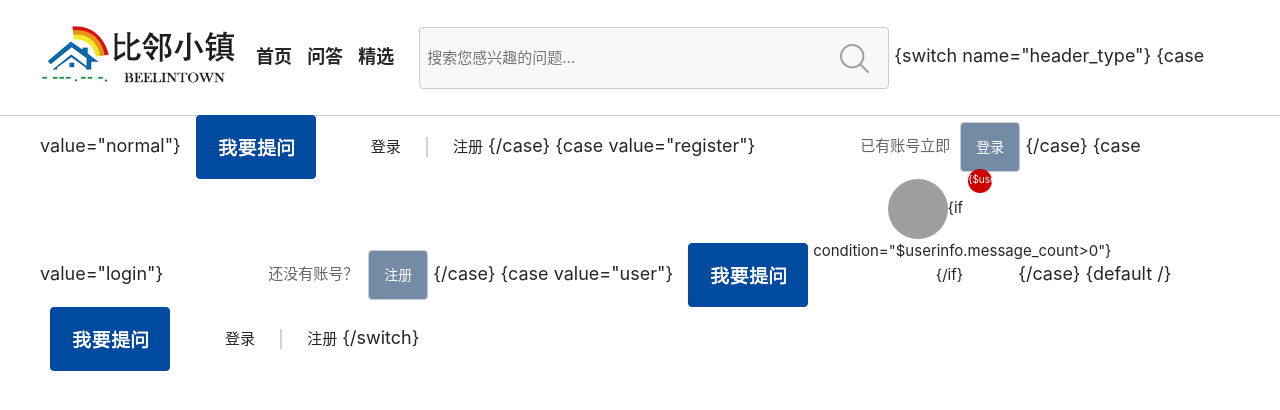
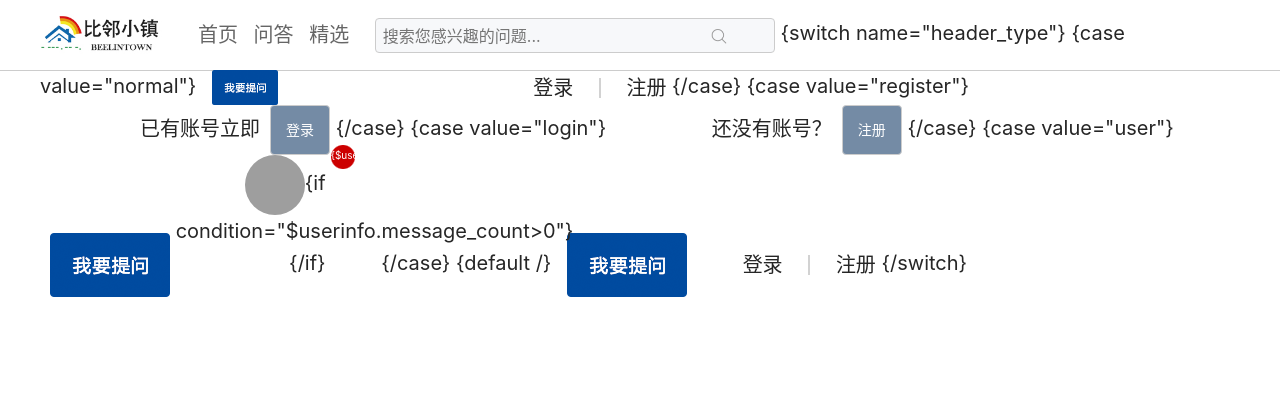
Before and after one commit to ricky7606/Beelintown_old_version, a PHP site: page /DbName/application/index/view/header/index.html in a window 1280 px wide. Shown: the top 410 px of the page. Run offline with PHP 8.4, Linux system fonts and the light colour scheme; some libraries are stand-ins or nearby versions; grey boxes are pictures that could not be loaded.

Commit message:
static page code change

```diff
--- a/application/index/view/footer.html
+++ b/application/index/view/footer.html
@@ -1,6 +1,6 @@
 <style>
 outer{ text-align:center; margin:0px; background-color:#FFF;}
-.div{ margin:0 auto; width:1200px; font-size:18px; font-weight:bold; text-align:center;}
+.div{ margin:0 auto; width:1200px; font-size:1em; font-weight:normal; text-align:center;}
 .vline{ color:#bfbfbf; padding-left:20px; padding-right:20px; font-size:14px;}
 </style>
 <div class="outer">
--- a/application/index/view/header/index.html
+++ b/application/index/view/header/index.html
@@ -22,7 +22,7 @@
 	margin-left: 0px;
 	margin-right: 0px;
 }
-.div{ margin:0 auto; width:1200px; height:115px; text-align:left; font-size:18px;}
+.div{ margin:0 auto; width:1200px; height:70px; text-align:left; font-size:1.25em;}
 .img_btn{
 	position: absolute;
 	top: 50%;
@@ -76,28 +76,28 @@
 <div style="width:100%; border-bottom-width:1px; border-bottom-color:#CCC; border-bottom-style:solid;">
 <div class="div">
 <form class="form-inline">
-        <img src="/static/images/logo.jpg" />
+        <img style="height:70px; padding-right: 20px" src="/static/images/logo.jpg" />
         <div class="form-group header_title" id="index_header" style="padding-left:10px; cursor:pointer;" onclick="window.location.href='/index'">首页</div>
         <div class="form-group header_title" id="qnalist_header" style="padding-left:10px; cursor:pointer;" onclick="window.location.href='/index/qnalist'">问答</div>
         <div class="form-group header_title" id="feature_header" style="padding-left:10px; cursor:pointer; padding-right:20px;" onclick="window.location.href='/index/feature'">精选</div>
-        <div class="form-group" style="border:1px solid #cccccc; border-radius:4px; width:470px;height:62px; background-color:#f7f8fa;">
-            <input type="text" style="border:0;margin-left:5px;width:400px;height:55px;line-height:50px; background-color:#f7f8fa;" id="search_items" placeholder="搜索您感兴趣的问题..." onkeydown="return chkSearch(event);">
-            <img src="/static/images/glass.jpg" style="cursor:pointer;" onclick="searchQnas();" />
+        <div class="form-group" style="border:1px solid #cccccc; border-radius:4px; width:400px;height:35px; background-color:#f7f8fa;">
+            <input type="text" style="border:0;margin-left:5px;width:320px;height:30px;line-height:25px;font-size: 0.8em; background-color:#f7f8fa;" id="search_items" placeholder="搜索您感兴趣的问题..." onkeydown="return chkSearch(event);">
+            <img src="/static/images/glass.jpg" style="cursor:pointer;height: 30px;margin-top: 0px;" onclick="searchQnas();" />
         </div>
         {switch name="header_type"}
 		{case value="normal"}
-        <img src="/static/images/ask_btn.png"  style="padding-left:10px; cursor:pointer;" onclick="window.location.href='/index/qna';" />
+        <img src="/static/images/ask_btn.png"  style="padding-left:10px; cursor:pointer; height: 35px; margin-right: 200px" onclick="window.location.href='/index/qna';" />
     	<div class="form-group" style="padding-left:50px; padding-right:20px; cursor:pointer;" onclick="window.location.href='/index/login'">登录</div>
         <div class="form-group"><img src="/static/images/space.jpg"></div>
         <div class="form-group" style="padding-left:20px; cursor:pointer;" onclick="window.location.href='/index/register'">注册</div>
         {/case}
 		{case value="register"}
 
-        <div class="form-group" style="padding-left:50px;"><span style="padding-left:50px; padding-right:10px; color:#666;">已有账号立即</span><button type="button" id="login" class="btn btn-default" style="width:60px; height:50px; background-color:#748ba5; color:#FFF;" onclick="window.location.href='/index/login'">登录</button></div>
+        <div class="form-group" style="padding-left:50px;"><span style="padding-left:50px; padding-right:10px; ">已有账号立即</span><button type="button" id="login" class="btn btn-default" style="width:60px; height:50px; background-color:#748ba5; color:#FFF;" onclick="window.location.href='/index/login'">登录</button></div>
         {/case}
 		{case value="login"}
 
-        <div class="form-group" style="padding-left:50px;"><span style="padding-left:50px; padding-right:10px; color:#666;">还没有账号？</span><button type="button" id="login" class="btn btn-default" style="width:60px; height:50px; background-color:#748ba5; color:#FFF;" onclick="window.location.href='/index/register'">注册</button></div>
+        <div class="form-group" style="padding-left:50px;"><span style="padding-left:50px; padding-right:10px; ">还没有账号？</span><button type="button" id="login" class="btn btn-default" style="width:60px; height:50px; background-color:#748ba5; color:#FFF;" onclick="window.location.href='/index/register'">注册</button></div>
         {/case}
 		{case value="user"}
         <img src="/static/images/ask_btn.png" style="padding-left:10px; cursor:pointer;" onclick="window.location.href='/index/qna';" />
--- a/public/static/css/common.css
+++ b/public/static/css/common.css
@@ -1,20 +1,21 @@
 @charset "utf-8";
 /* CSS Document */
-body{ font-size:15px; color:#262626; font-family:-apple-system,BLinkMacSystemFont,Helvetica Neue,PingFang SC,Microsoft YaHei,Source Han Sans SC,Noto Sans CJK SC,WenQuanYi Micro Hei,sans-serif;}
-td{ font-size:15px; color:#262626; font-family:-apple-system,BLinkMacSystemFont,Helvetica Neue,PingFang SC,Microsoft YaHei,Source Han Sans SC,Noto Sans CJK SC,WenQuanYi Micro Hei,sans-serif;}
-div{ font-size:15px; color:#262626; font-family:-apple-system,BLinkMacSystemFont,Helvetica Neue,PingFang SC,Microsoft YaHei,Source Han Sans SC,Noto Sans CJK SC,WenQuanYi Micro Hei,sans-serif;}
-p{ font-size:15px; color:#262626; font-family:-apple-system,BLinkMacSystemFont,Helvetica Neue,PingFang SC,Microsoft YaHei,Source Han Sans SC,Noto Sans CJK SC,WenQuanYi Micro Hei,sans-serif;}
-span{ font-size:15px; color:#262626; font-family:-apple-system,BLinkMacSystemFont,Helvetica Neue,PingFang SC,Microsoft YaHei,Source Han Sans SC,Noto Sans CJK SC,WenQuanYi Micro Hei,sans-serif;}
-pre{ font-size:15px; color:#262626; font-family:-apple-system,BLinkMacSystemFont,Helvetica Neue,PingFang SC,Microsoft YaHei,Source Han Sans SC,Noto Sans CJK SC,WenQuanYi Micro Hei,sans-serif;}
-.content_title{ font-size:24px; color:#262626; font-family:-apple-system,BLinkMacSystemFont,Helvetica Neue,PingFang SC,Microsoft YaHei,Source Han Sans SC,Noto Sans CJK SC,WenQuanYi Micro Hei,sans-serif; font-weight:bold;}
-.header_title{ font-size:18px; color:#262626; font-family:-apple-system,BLinkMacSystemFont,Helvetica Neue,PingFang SC,Microsoft YaHei,Source Han Sans SC,Noto Sans CJK SC,WenQuanYi Micro Hei,sans-serif; font-weight:bold;}
+body{ font-size:1em; color:#262626; font-family:-apple-system,BLinkMacSystemFont,Helvetica Neue,PingFang SC,Microsoft YaHei,Source Han Sans SC,Noto Sans CJK SC,WenQuanYi Micro Hei,sans-serif;}
+td{ font-size:1em; color:#262626; font-family:-apple-system,BLinkMacSystemFont,Helvetica Neue,PingFang SC,Microsoft YaHei,Source Han Sans SC,Noto Sans CJK SC,WenQuanYi Micro Hei,sans-serif;}
+div{ font-size:1em; color:#262626; font-family:-apple-system,BLinkMacSystemFont,Helvetica Neue,PingFang SC,Microsoft YaHei,Source Han Sans SC,Noto Sans CJK SC,WenQuanYi Micro Hei,sans-serif;}
+p{ font-size:1em; color:#262626; font-family:-apple-system,BLinkMacSystemFont,Helvetica Neue,PingFang SC,Microsoft YaHei,Source Han Sans SC,Noto Sans CJK SC,WenQuanYi Micro Hei,sans-serif;}
+span{ font-size:1em; color:#262626; font-family:-apple-system,BLinkMacSystemFont,Helvetica Neue,PingFang SC,Microsoft YaHei,Source Han Sans SC,Noto Sans CJK SC,WenQuanYi Micro Hei,sans-serif;}
+pre{ font-size:1em; color:#262626; font-family:-apple-system,BLinkMacSystemFont,Helvetica Neue,PingFang SC,Microsoft YaHei,Source Han Sans SC,Noto Sans CJK SC,WenQuanYi Micro Hei,sans-serif;}
+.content_title{ font-size:1em; color:#262626; font-family:-apple-system,BLinkMacSystemFont,Helvetica Neue,PingFang SC,Microsoft YaHei,Source Han Sans SC,Noto Sans CJK SC,WenQuanYi Micro Hei,sans-serif; font-weight:bold;}
+.header_title{ font-size:1em; font-weight: normal; color:#666666; font-family:-apple-system,BLinkMacSystemFont,Helvetica Neue,PingFang SC,Microsoft YaHei,Source Han Sans SC,Noto Sans CJK SC,WenQuanYi Micro Hei,sans-serif; }
+.header_title_arctile{ font-size:0.9em; font-weight: normal; color:#666666; font-family:-apple-system,BLinkMacSystemFont,Helvetica Neue,PingFang SC,Microsoft YaHei,Source Han Sans SC,Noto Sans CJK SC,WenQuanYi Micro Hei,sans-serif; }
 input[type="button"], input[type="submit"], input[type="reset"] {
 -webkit-appearance: none;
 }
 .index_profile_pic { border-radius:3px; border:#ccc solid; border-width:8px; position:relative; height:230px; width:230px; overflow:hidden;}
 .txtwrap{word-break:keep-all ;}
 .tagwrap{word-wrap : break-word ;}
-.tab, .tag{ background-color:#dfe5ec; border-radius:20px; padding:10px; padding-left:15px; padding-right:15px; margin-right:15px; font-weight:bold; white-space:nowrap; cursor:pointer;}
+.tab, .tag{ background-color:#dfe5ec; border-radius:10px; padding:5px; padding-left:10px; padding-right:10px; margin-right:15px; font-weight:normal; white-space:nowrap; cursor:pointer;}
 .tag_remove{ background-color:#dfe5ec; border-radius:20px; padding:10px; padding-left:25px; padding-right:15px; margin-right:15px; font-weight:bold; white-space:nowrap; cursor:pointer;background-image:url(/static/images/remove.png); background-position:5px 5px; background-repeat:no-repeat;}
 .tag_parent{ background-color:#3CF; border-radius:20px; padding:10px; padding-left:15px; padding-right:15px; margin-right:15px; font-weight:bold; white-space:nowrap; cursor:pointer; color:#FFF;}
 .tag_more{ background-color:#004d9d; border-radius:20px; padding:10px; padding-left:15px; padding-right:15px; margin-right:15px; font-weight:bold; white-space:nowrap; cursor:pointer; color:#FFF;}
@@ -26,17 +27,19 @@
 .button_grey {width:auto; height:40px; background-color:#E1E1E1; color:#333;}
 .button_white {width:auto; height:40px; background-color:#FFF; color:#333;}
 .top_user_pic { width:60px; height:60px; border-radius:50%;}
-.user_pic {width:60px; border-radius:50%; }
+.user_pic {width:45px; border-radius:50%; }
 .user_pic_small {width:40px; height:40px; border-radius:50%; }
 .chk_all_answer { width:100%; height:50px; border-width:1px; border-color:#CCC; color:#999; border-radius:4px; border-style:solid; padding-top:13px; margin-top:20px; margin-bottom:10px; cursor:pointer;}
-.format_text {line-height:1.5em;}
+.format_text {line-height:1.5em;font-size: 0.9em}
 .content_box{width:840px; float:left; background-color:#FFF; padding:20px; border-right-width:1px; border-right-color:#CCC; border-right-style:solid; border-bottom-width:1px; border-bottom-color:#CCC; border-bottom-style:solid; border-left-width:1px; border-left-color:#EAEAEA; border-left-style:solid; border-top-width:1px; border-top-color:#EAEAEA; border-top-style:solid; border-radius:4px;}
+.loading_box{width:840px; float:left; background-color:#FFF; padding:20px; border-right-width:1px; border-right-color:#CCC; border-right-style:solid; border-bottom-width:1px; border-bottom-color:#CCC; border-bottom-style:solid; border-left-width:1px; border-left-color:#EAEAEA; border-left-style:solid; border-top-width:1px; border-top-color:#EAEAEA; border-top-style:solid; border-radius:4px;}
 .content_box_big{width:1200px; float:left; background-color:#FFF; padding:20px; border-right-width:1px; border-right-color:#CCC; border-right-style:solid; border-bottom-width:1px; border-bottom-color:#CCC; border-bottom-style:solid; border-left-width:1px; border-left-color:#EAEAEA; border-left-style:solid; border-top-width:1px; border-top-color:#EAEAEA; border-top-style:solid; border-radius:4px;}
-.big_column { width:1200px; text-align:center; height:520px; overflow:hidden; background-color:#FFF; padding:20px; border-right-width:1px; border-right-color:#CCC; border-right-style:solid; border-bottom-width:1px; border-bottom-color:#CCC; border-bottom-style:solid; border-left-width:1px; border-left-color:#EAEAEA; border-left-style:solid; border-top-width:1px; border-top-color:#EAEAEA; border-top-style:solid; border-radius:4px;}
-.right_column{ float:left; width:350px; text-align:left;}
+.big_column { width:1200px; text-align:center; overflow:hidden; background-color:#FFF; padding:20px; border-right-width:1px; border-right-color:#CCC; border-right-style:solid; border-bottom-width:1px; border-bottom-color:#CCC; border-bottom-style:solid; border-left-width:1px; border-left-color:#EAEAEA; border-left-style:solid; border-top-width:1px; border-top-color:#EAEAEA; border-top-style:solid; border-radius:4px;}
+.right_column{ float:right; width:350px; text-align:left;}
 .right_box{width:350px; padding:20px; margin-left:10px; margin-bottom:10px; text-align:left; background-color:#FFF; border-right-width:1px; border-right-color:#CCC; border-right-style:solid; border-bottom-width:1px; border-bottom-color:#CCC; border-bottom-style:solid; border-left-width:1px; border-left-color:#EAEAEA; border-left-style:solid; border-top-width:1px; border-top-color:#EAEAEA; border-top-style:solid; border-radius:4px;}
 .right_banner_box{width:350px; margin-left:10px; margin-bottom:10px; text-align:left; background-color:#FFF; border-right-width:1px; border-right-color:#CCC; border-right-style:solid; border-bottom-width:1px; border-bottom-color:#CCC; border-bottom-style:solid; border-left-width:1px; border-left-color:#EAEAEA; border-left-style:solid; border-top-width:1px; border-top-color:#EAEAEA; border-top-style:solid; border-radius:4px;}
 .grey_text{color:#738ca6; vertical-align:middle; padding-top:10px;}
+.grey_text_comment{color:#999; font-size: 0.8em;font-weight: normal; vertical-align:middle; padding-top:10px;}
 .banner_img { border-radius:4px;}
 .text { width: 620px; text-align:left;}
 .reminder_top {background-image:url(/static/images/reminder.png); background-repeat:no-repeat; position:absolute; top:-10px; right:20px; font-size:10px; color:#FFF;  width:25px; height:25px; text-align:center; padding-top:2px; padding-bottom:4px; text-align:center;}
@@ -47,4 +50,4 @@
 .underlineBtnInactive { padding-top:20px; padding-bottom:10px; margin:15px; color:#03C; cursor:pointer; font-weight:bold;}
 .underlineBtnInactive:hover {border-bottom-color:#03C; border-bottom-width:1px; border-bottom-style:solid;}
 .small_grey_text { font-size:12px; color:#666;}
-.current_header { font-size:20px; color:#03C;}
+.current_header { font-size:1em; color:#333;    font-weight: bold;}
```
Also changed, not shown: application/index/view/index/index.html (+14 -9 lines), application/index/view/qnalist/index.html (+22 -4 lines), 1 other file.
